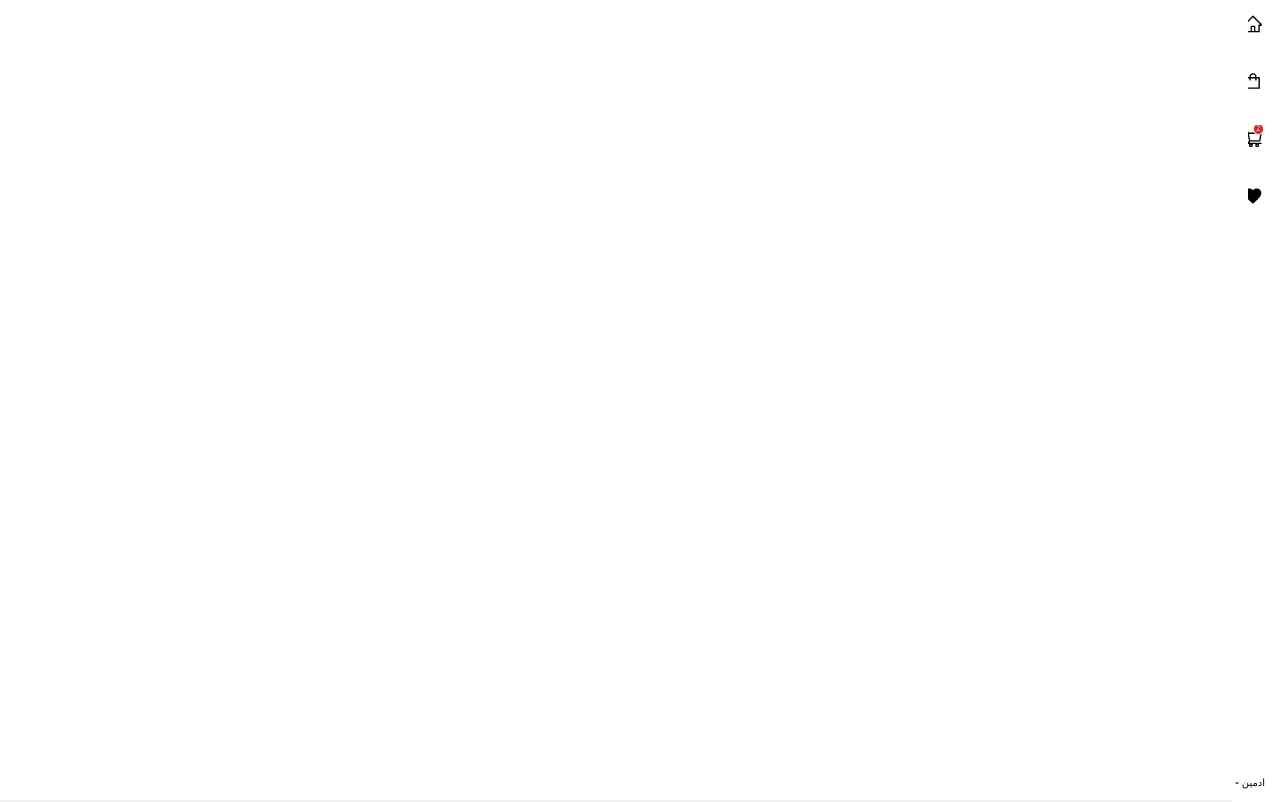
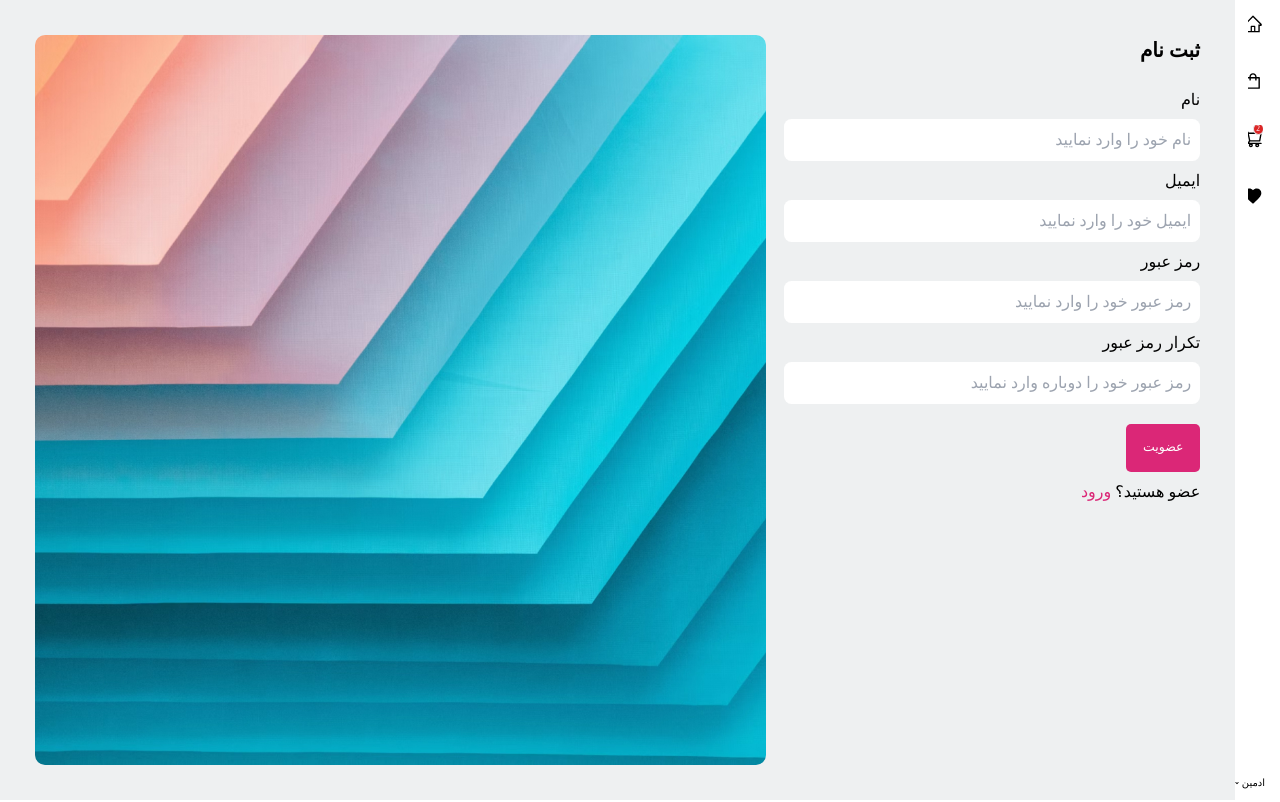
Before and after one commit to mahsanajafii/e-commerce, a React (Vite) app: page /register in a window 1280 px wide. Shown: the top 802 px of the page. Built offline with nearby package versions, Linux system fonts and the light colour scheme.

Commit message:
fix: :recycle: refactor register and login with Input&Button components
#22

```diff
--- a/src/components/loginForm/LoginForm.tsx
+++ b/src/components/loginForm/LoginForm.tsx
@@ -1,41 +1,32 @@
 import { Link } from "react-router-dom";
-
+import Input from "../common/input/Input";
+import Button from "../common/button/Button";
 interface Props {
   handleSubmitForm: (e: React.FormEvent<HTMLFormElement>) => void;
 }
 
 const LoginForm = ({ handleSubmitForm }: Props) => {
   return (
-    <div className="flex flex-col gap-6  w-[53.1rem] h-[35.6rem]">
-      <h1 className="text-black text-[2rem] font-bold">ورود</h1>
+    <div className="flex flex-col gap-8 w-[53.1rem] h-[35.6rem] font-Iran-Yekan">
+      <h1 className="text-text-primary text-[2rem] font-bold">ورود</h1>
       <form onSubmit={handleSubmitForm}>
-        <label
-          className="block text-[1.6rem] pb-3 pt-3"
-          htmlFor="login-emailInp"
-        >
-          ایمیل
-        </label>
-        <input
-          className="bg-white w-full p-6   rounded-xl outline-none text-[1.6rem]"
+        <Input
+          inputStyle="bg-white w-full h-[4.2rem] px-[0.9rem] py-[1rem] rounded-xl outline-none text-[1.6rem]"
           id="login-emailInp"
-          type="text"
-          placeholder="ایمیل خود را وارد نمایید"
+          labelStyle="block text-[1.6rem] pb-3 pt-3"
+          placeholder="ایمیل خود را وارد کنید"
+          label="ایمیل"
         />
-        <label
-          className="block text-[1.6rem] pb-3 pt-3"
-          htmlFor="login-passwordInp"
-        >
-          رمز عبور
-        </label>
-        <input
-          className="bg-white w-full p-6 rounded-xl outline-none text-[1.6rem]"
+        <Input
+          inputStyle="bg-white w-full h-[4.2rem] px-[0.9rem] py-[1rem] rounded-xl outline-none text-[1.6rem]"
           id="login-passwordInp"
-          type="text"
+          labelStyle="block text-[1.6rem] pb-3 pt-3"
           placeholder="رمز عبور خود را وارد کنید"
+          label="رمز عبور"
         />
-        <button className="flex justify-center items-center bg-pink-600 w-[7.4rem] h-[4.8rem] text-white  rounded-xl mt-8 text-xl">
+        <Button className="flex justify-center items-center bg-primary-main w-[7.4rem] h-[4.8rem] text-white rounded-lg mt-8 text-xl px-[0.8rem] py-[2.4rem]">
           ورود
-        </button>
+        </Button>
         <p className="block text-[1.6rem] pb-3 pt-3 ">
           عضو نیستید؟{" "}
           <Link to="/register" className="text-pink-600">
--- a/src/components/registerForm/RegisterForm.tsx
+++ b/src/components/registerForm/RegisterForm.tsx
@@ -1,5 +1,6 @@
 import { Link } from "react-router-dom";
-
+import Input from "../common/input/Input";
+import Button from "../common/button/Button";
 interface Props {
   handleSubmitForm: (e: React.FormEvent<HTMLFormElement>) => void;
 }
@@ -9,57 +10,41 @@ const RegisterForm = ({ handleSubmitForm }: Props) => {
     <div className="flex flex-col gap-6  w-[53.1rem] h-[35.6rem]">
       <h1 className="text-black text-[2rem] font-bold">ثبت نام</h1>
       <form onSubmit={handleSubmitForm}>
-        <label
-          className="block text-[1.6rem] pb-3 pt-3"
-          htmlFor="login-nameInp"
-        >
-          نام
-        </label>
-        <input
-          className="bg-white w-full p-6   rounded-xl outline-none text-[1.6rem]"
+        <Input
+          inputStyle="bg-white w-full h-[4.2rem] px-[0.9rem] py-[1rem] rounded-xl outline-none text-[1.6rem]"
           id="login-nameInp"
-          type="text"
+          labelStyle="block text-[1.6rem] pb-3 pt-3"
           placeholder="نام خود را وارد نمایید"
+          label="نام"
         />
-        <label
-          className="block text-[1.6rem] pb-3 pt-3"
-          htmlFor="login-emailInp"
-        >
-          ایمیل
-        </label>
-        <input
-          className="bg-white w-full p-6   rounded-xl outline-none text-[1.6rem]"
+
+        <Input
+          inputStyle="bg-white w-full h-[4.2rem] px-[0.9rem] py-[1rem] rounded-xl outline-none text-[1.6rem]"
           id="login-emailInp"
-          type="text"
+          labelStyle="block text-[1.6rem] pb-3 pt-3"
           placeholder="ایمیل خود را وارد نمایید"
+          label="ایمیل"
         />
-        <label
-          className="block text-[1.6rem] pb-3 pt-3"
-          htmlFor="login-passwordInp"
-        >
-          رمز عبور
-        </label>
-        <input
-          className="bg-white w-full p-6 rounded-xl outline-none text-[1.6rem]"
+
+        <Input
+          inputStyle="bg-white w-full h-[4.2rem] px-[0.9rem] py-[1rem] rounded-xl outline-none text-[1.6rem]"
           id="login-passwordInp"
-          type="text"
+          labelStyle="block text-[1.6rem] pb-3 pt-3"
           placeholder="رمز عبور خود را وارد نمایید"
+          label="رمز عبور"
         />
-        <label
-          className="block text-[1.6rem] pb-3 pt-3"
-          htmlFor="login-passwordInp"
-        >
-          تکرار رمز عبور
-        </label>
-        <input
-          className="bg-white w-full p-6 rounded-xl outline-none text-[1.6rem]"
-          id="login-passwordInp"
-          type="text"
+
+        <Input
+          inputStyle="bg-white w-full h-[4.2rem] px-[0.9rem] py-[1rem] rounded-xl outline-none text-[1.6rem]"
+          id="login-reapeatPasswordInp"
+          labelStyle="block text-[1.6rem] pb-3 pt-3"
           placeholder="رمز عبور خود را دوباره وارد نمایید"
+          label="تکرار رمز عبور"
         />
-        <button className="flex justify-center items-center bg-pink-600 w-[7.4rem] h-[4.8rem] text-white  rounded-xl mt-8 text-xl">
+
+        <Button className="flex justify-center items-center bg-primary-main w-[7.4rem] h-[4.8rem] text-white rounded-lg mt-8 text-xl px-[0.8rem] py-[2.4rem]">
           عضویت
-        </button>
+        </Button>
         <p className="block text-[1.6rem] pb-3 pt-3 ">
           عضو هستید؟{" "}
           <Link to="/login" className="text-pink-600">
--- a/src/pages/authenticationPage/AuthenticationPage.tsx
+++ b/src/pages/authenticationPage/AuthenticationPage.tsx
@@ -3,7 +3,6 @@ import RegisterForm from "../../components/registerForm/RegisterForm";
 import LoginForm from "../../components/loginForm/LoginForm";
 import auth_login_pic from "../../assets/images/auth-light-mode.jpg";
 import { useLocation } from "react-router-dom";
-import SideMenu from "../../components/sidemenu/SideMenu";
 const AuthenticationPage = () => {
   const location = useLocation();
 
@@ -13,7 +12,6 @@ const AuthenticationPage = () => {
 
   return (
     <div className="flex">
-      <SideMenu/>
       <AuthenticationCard>
         {location.pathname === "/login" ? (
           <LoginForm handleSubmitForm={handleOnSubmit} />
--- a/src/pages/homePage/HomePage.tsx
+++ b/src/pages/homePage/HomePage.tsx
@@ -3,7 +3,7 @@ import SideMenu from "../../components/sidemenu/SideMenu";
 const HomePage = () => {
   return (
     //here , instead of div we shoud have mainLayout
-    <div>
+    <div className="flex">
       <SideMenu></SideMenu>
       {/* here , instead of div we shoud have something like content */}
       <div>
```
